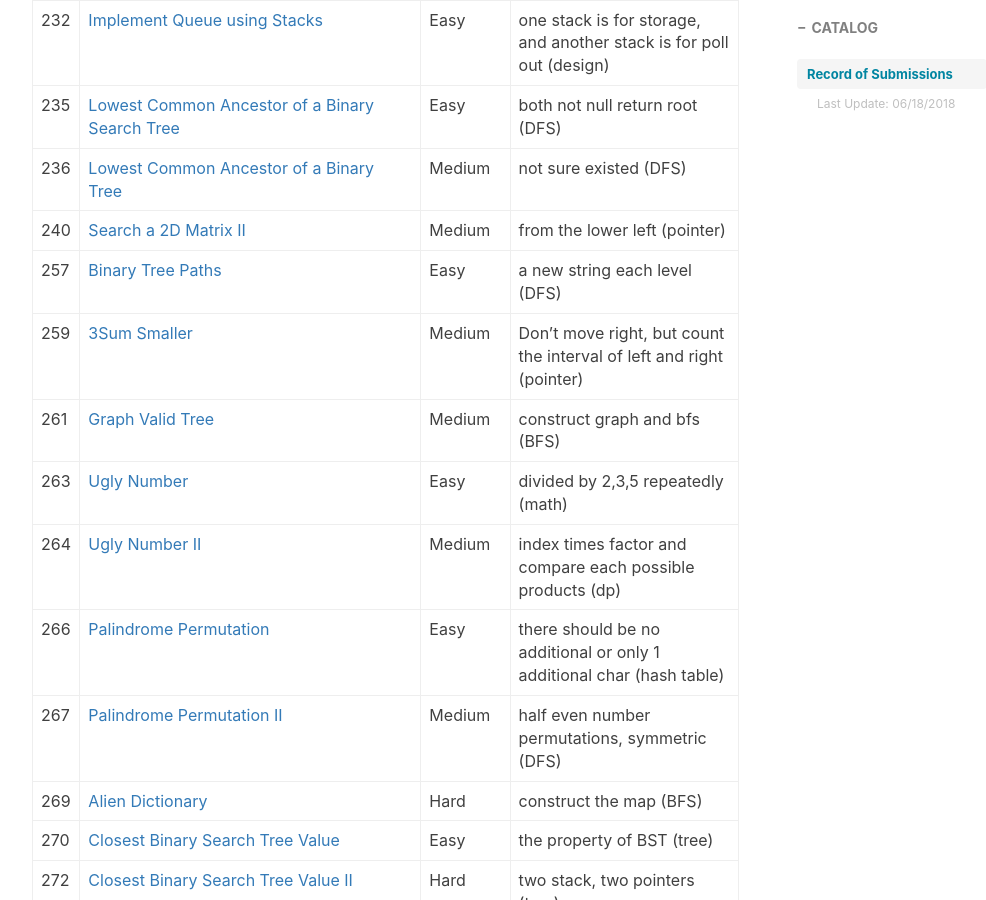
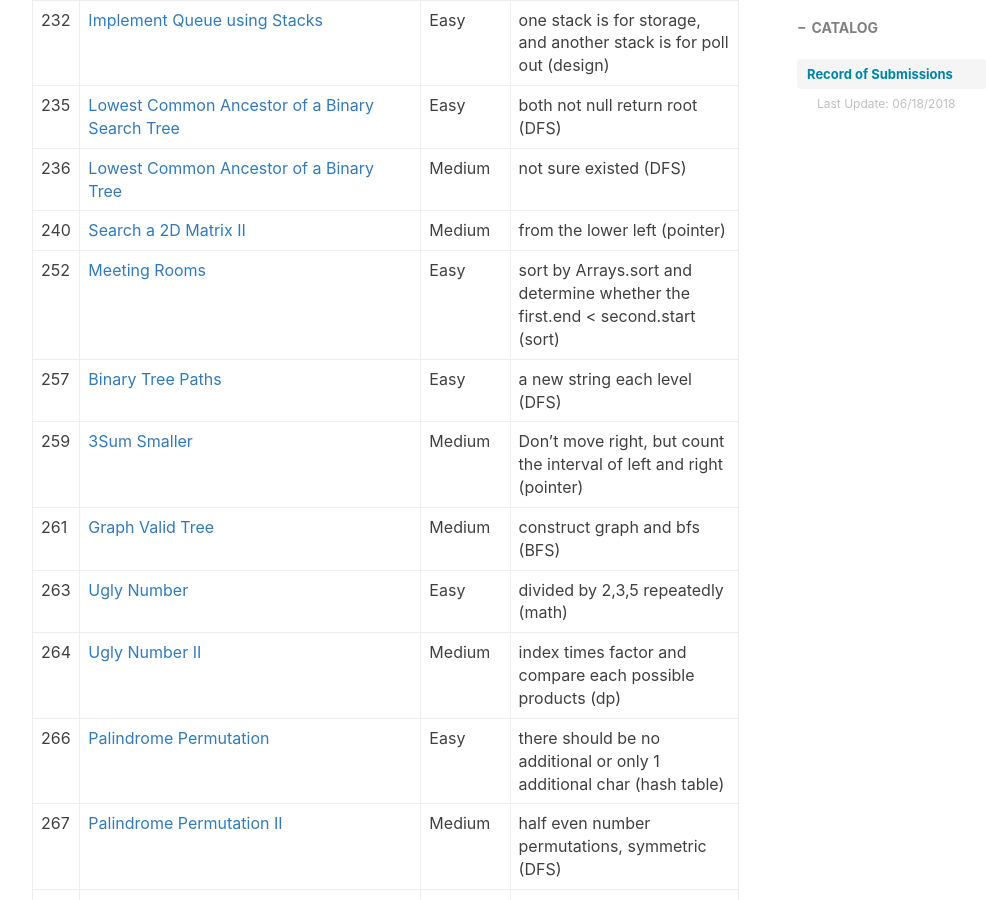
Before and after one commit to ly16/ly16.github.io, a Jekyll site: the page built from _posts/2018-05-18-leetcode-record-round1.md, in a window 1280 px wide and 900 px high, scrolled down 6622 px. Shown: the whole window, without its empty margins (233-1219 px from the left). Built offline with Jekyll 4.4.1, drawn with Linux system fonts in a browser that asks for light colours; nearby versions of some CDN libraries; comment, search, counter and statistics services are not loaded.

Commit message:
Update 2018-05-18-leetcode-record-round1.md

```diff
--- a/_posts/2018-05-18-leetcode-record-round1.md
+++ b/_posts/2018-05-18-leetcode-record-round1.md
@@ -111,6 +111,7 @@ tags:
 |235|[Lowest Common Ancestor of a Binary Search Tree](https://github.com/ly16/LC-Practice/blob/master/Lowest%20Common%20Ancestor%20I.java)|Easy|both not null return root (DFS)|
 |236|[Lowest Common Ancestor of a Binary Tree](https://github.com/ly16/LC-Practice/blob/master/Lowest%20Common%20Ancestor%20I.java)|Medium|not sure existed (DFS)|
 |240|[Search a 2D Matrix II](https://github.com/ly16/LC-Practice/blob/master/Search%20a%202D%20Matrix%20II.java)|Medium|from the lower left (pointer)|
+|252|[Meeting Rooms](https://github.com/ly16/LC-Practice/blob/master/Meeting%20Rooms.java)|Easy|sort by Arrays.sort and determine whether the first.end < second.start (sort)|
 |257|[Binary Tree Paths](https://github.com/ly16/LC-Practice/blob/master/Binary%20Tree%20Paths.java)|Easy|a new string each level (DFS)|
 |259|[3Sum Smaller](https://github.com/ly16/LC-Practice/blob/master/3Sum%20Smaller.java)|Medium|Don't move right, but count the interval of left and right (pointer)|
 |261|[Graph Valid Tree](https://github.com/ly16/LC-Practice/blob/master/Graph%20Valid%20Tree.java)|Medium|construct graph and bfs (BFS)|
```
